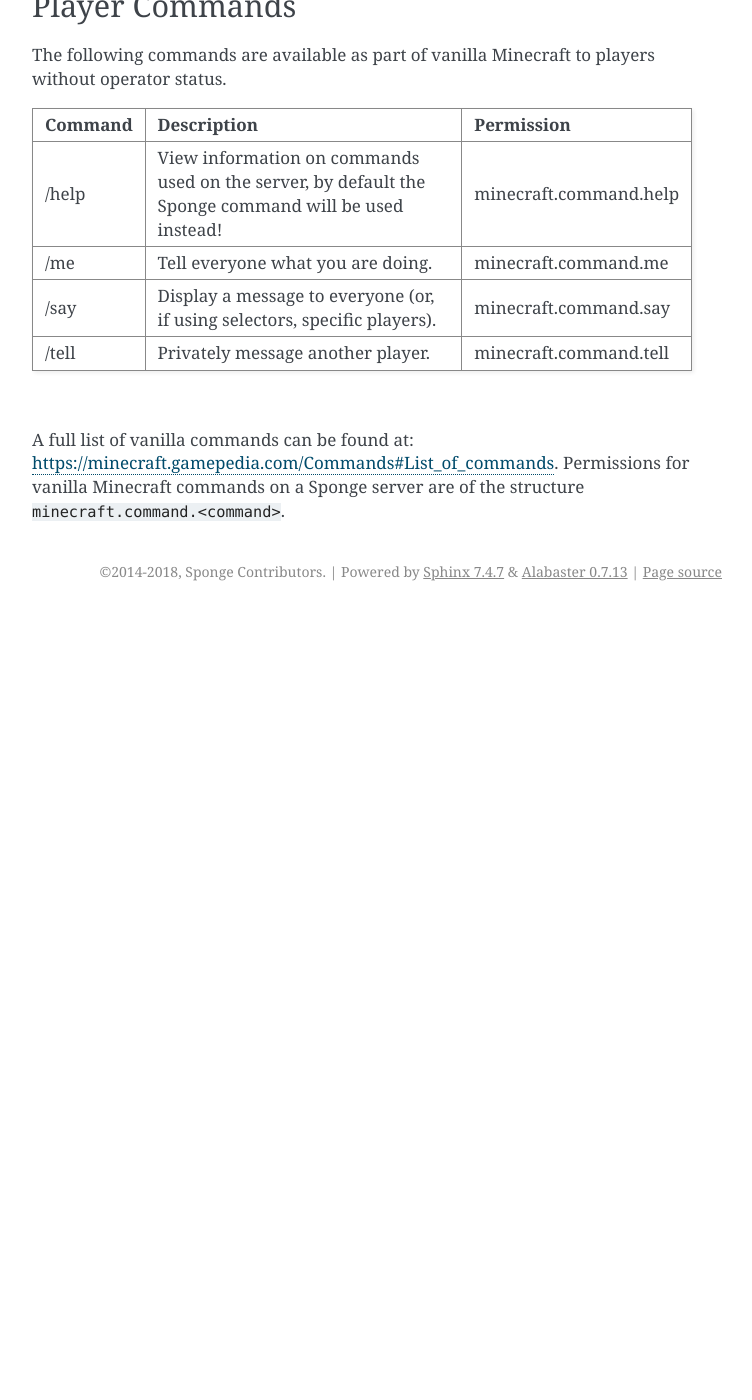
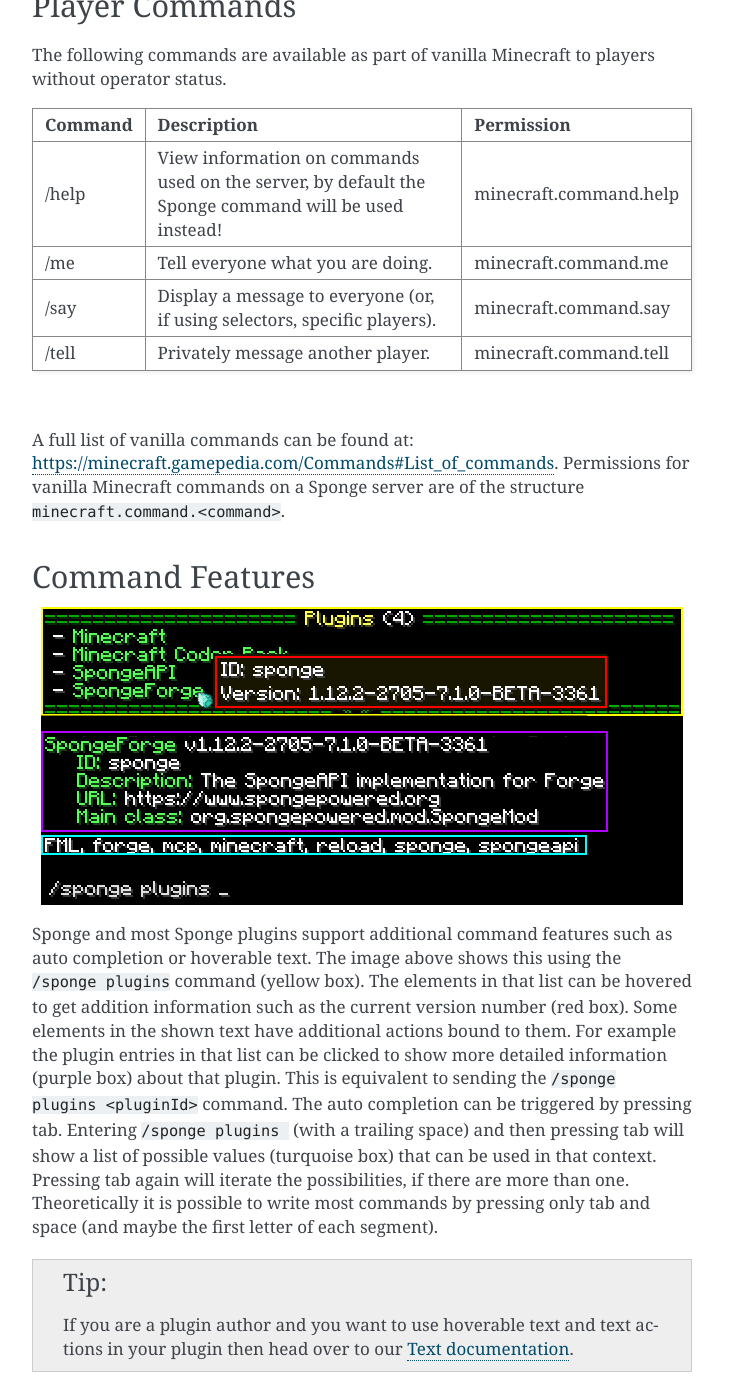
Before and after one commit to SpongePowered/SpongeDocs, a Sphinx documentation site: the page built from source/server/spongineer/commands.rst, in a window 1280 px wide and 1400 px high, scrolled down 5976 px. Shown: the whole window, without its empty margins (388-1140 px from the left). Built offline with Sphinx 7.4.7, drawn with Linux system fonts in a browser that asks for light colours; pages that are not in the unit, such as notebooks, are missing from menus; before the commit the page ends 6587 px from its top, so only the background shows below that.

Commit message:
Mention command features. Fixes #502

```diff
--- a/source/server/spongineer/commands.rst
+++ b/source/server/spongineer/commands.rst
@@ -222,3 +222,25 @@
 
 A full list of vanilla commands can be found at: https://minecraft.gamepedia.com/Commands#List_of_commands. Permissions
 for vanilla Minecraft commands on a Sponge server are of the structure ``minecraft.command.<command>``.
+
+Command Features
+================
+
+.. image:: /images/command-features.png
+    :align: center
+    :alt: command features
+
+Sponge and most Sponge plugins support additional command features such as auto completion or hoverable text. The image
+above shows this using the ``/sponge plugins`` command (yellow box). The elements in that list can be hovered to get
+addition information such as the current version number (red box). Some elements in the shown text have additional
+actions bound to them. For example the plugin entries in that list can be clicked to show more detailed information
+(purple box) about that plugin. This is equivalent to sending the ``/sponge plugins <pluginId>`` command. The auto
+completion can be triggered by pressing tab. Entering ``/sponge plugins ﻿`` (with a trailing space) and then pressing
+tab will show a list of possible values (turquoise box) that can be used in that context. Pressing tab again will
+iterate the possibilities, if there are more than one. Theoretically it is possible to write most commands by pressing
+only tab and space (and maybe the first letter of each segment).
+
+.. tip::
+
+    If you are a plugin author and you want to use hoverable text and text actions in your plugin then head over to  our
+    :doc:`Text documentation </plugin/text/text>`.
```
Also changed, not shown: source/images/command-features.png (added).
